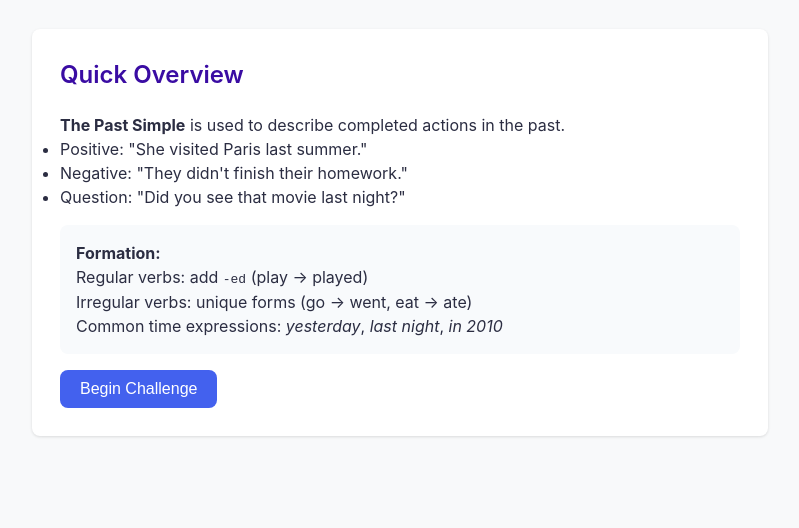
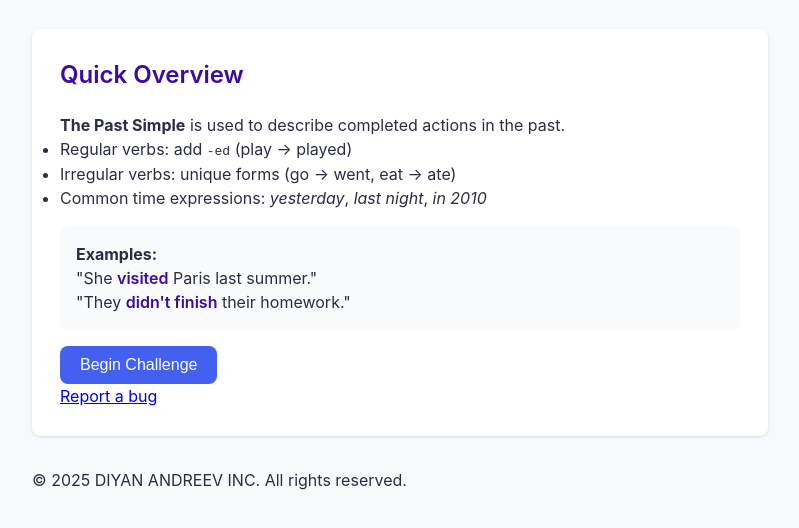
Before and after one commit to DiyanDeveloper/past-simplistic, a plain HTML site: page index.html in a window 1280 px wide. Shown: the part 136-664 px from the top of the page, without its empty margins (240-1039 px from the left). Drawn offline with Linux system fonts and the light colour scheme.

Commit message:
Update index.html

```diff
--- a/index.html
+++ b/index.html
@@ -16,17 +16,17 @@
     <h2>Quick Overview</h2>
     <p><strong>The Past Simple</strong> is used to describe completed actions in the past.</p>
     <ul>
-      <li><span class="positive-example">Positive:</span> "She visited Paris last summer."</li>
-      <li><span class="negative-example">Negative:</span> "They didn't finish their homework."</li>
-      <li><span class="question-example">Question:</span> "Did you see that movie last night?"</li>
+      <li>Regular verbs: add <code>-ed</code> (play → played)</li>
+      <li>Irregular verbs: unique forms (go → went, eat → ate)</li>
+      <li>Common time expressions: <em>yesterday</em>, <em>last night</em>, <em>in 2010</em></li>
     </ul>
     <div class="example-container">
-      <p><strong>Formation:</strong></p>
-      <p>Regular verbs: add <code>-ed</code> (play → played)</p>
-      <p>Irregular verbs: unique forms (go → went, eat → ate)</p>
-      <p>Common time expressions: <em>yesterday</em>, <em>last night</em>, <em>in 2010</em></p>
+      <p><strong>Examples:</strong></p>
+      <p>"She <span class="highlight">visited</span> Paris last summer."</p>
+      <p>"They <span class="highlight">didn't finish</span> their homework."</p>
     </div>
     <button class="btn start-btn">Begin Challenge</button>
+    <p class="bug-report"><a href="https://github.com/DiyanDeveloper/past-simplistic/issues" target="_blank">Report a bug</a></p>
   </section>
 
   <section id="exercises" class="hidden">
@@ -45,13 +45,19 @@
       <button class="btn next-btn">Next</button>
       <button class="btn check-btn hidden">Check Answers</button>
     </div>
+    <p class="bug-report"><a href="https://github.com/DiyanDeveloper/past-simplistic/issues" target="_blank">Report a bug</a></p>
   </section>
 
   <section id="results" class="hidden">
     <h2>Results</h2>
     <div id="score-display"></div>
     <button class="btn restart-btn">Try Again</button>
+    <p class="bug-report"><a href="https://github.com/DiyanDeveloper/past-simplistic/issues" target="_blank">Report a bug</a></p>
   </section>
+
+  <footer>
+    <p>&copy; 2025 DIYAN ANDREEV INC. All rights reserved.</p>
+  </footer>
 
   <script src="script.js"></script>
 </body>
```
